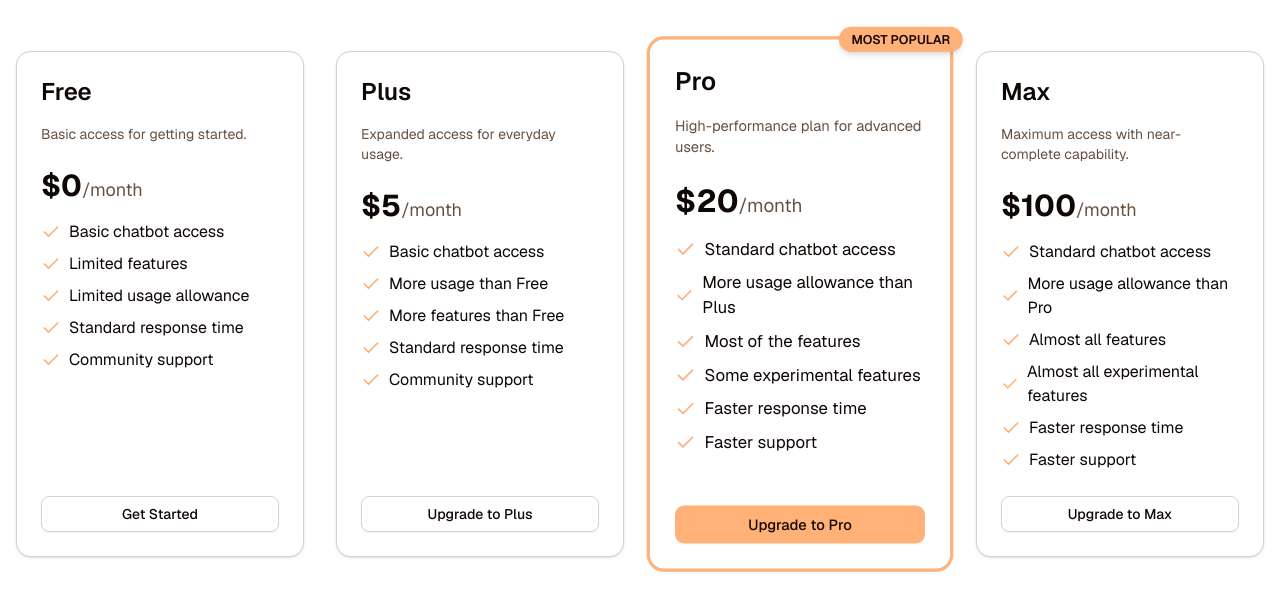
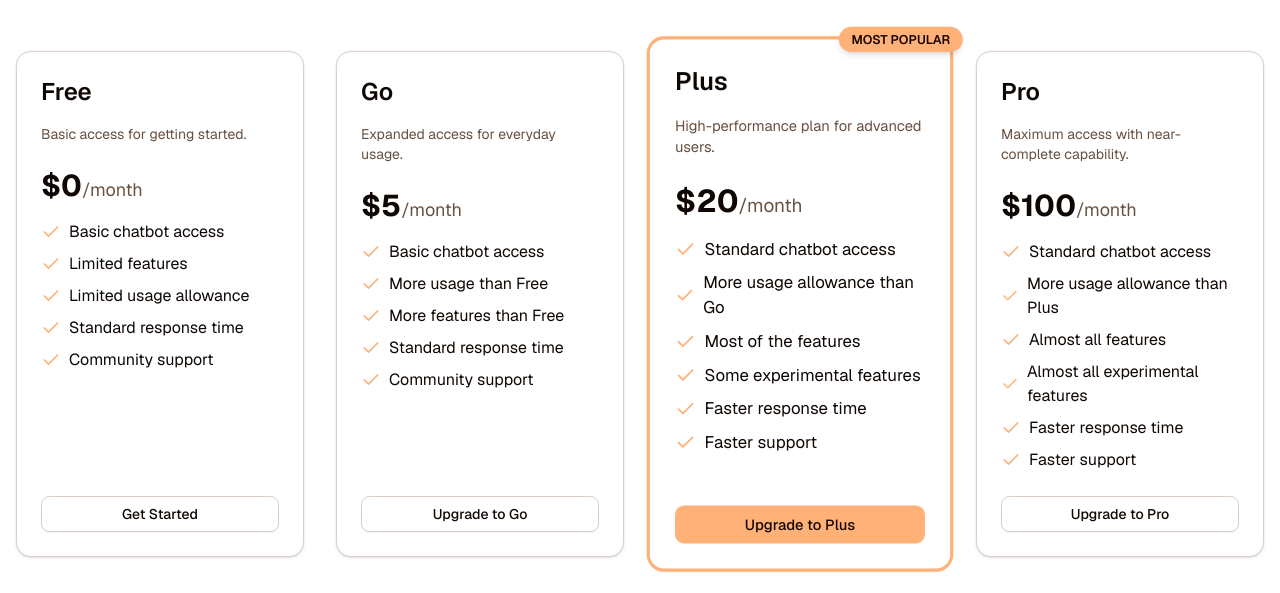
Before and after one commit to omagoduck/just-check, a Next.js app: page /upgrade in a window 1280 px wide. Shown: the part 185-778 px from the top of the page. Built offline with nearby package versions, Linux system fonts and the light colour scheme; no server answers.

Commit message:
refactor(subscription): rename paid plans from plus/pro/max to go/plus/pro

```diff
--- a/src/app/api/webhooks/dodo/route.ts
+++ b/src/app/api/webhooks/dodo/route.ts
@@ -89,28 +89,28 @@ const DODO_WEBHOOK_SECRET = process.env.DODO_WEBHOOK_SECRET;
 // =============================================================================
 
 // This object defines how much AI usage cost each subscription plan allows per UTC day.
-// The key is the plan ID (e.g., "free_monthly", "plus_monthly") and the value is the message allowance.
+// The key is the plan ID (e.g., "free_monthly", "go_monthly") and the value is the message allowance.
 // The allowance is cost of cents allocation per daily UTC window.
 // Values are product-defined daily allowances.
 //
 // Example:
 // - "free_monthly" plan: 0 of equivalent cost
-// - "plus_monthly" plan: 13.5 of equivalent cost per day
-// - "pro_monthly" plan: 55 of equivalent cost per day
-// - "max_monthly" plan: 280 of equivalent cost per day
+// - "go_monthly" plan: 13.5 of equivalent cost per day
+// - "plus_monthly" plan: 55 of equivalent cost per day
+// - "pro_monthly" plan: 280 of equivalent cost per day
 const PLAN_ALLOWANCES: Record<string, number> = {
   free_monthly: 0,
-  plus_monthly: 13.5,
-  pro_monthly: 55,
-  max_monthly: 280,
+  go_monthly: 13.5,
+  plus_monthly: 55,
+  pro_monthly: 280,
 };
 
 // Helper function to map Dodo product ID to internal plan ID
 function getPlanIdFromProductId(productId: string): string | null {
   const reverseMap: Record<string, string> = {
+    [DODO_PRODUCT_IDS[PRODUCT_IDS.GO_MONTHLY]]: 'go_monthly',
     [DODO_PRODUCT_IDS[PRODUCT_IDS.PLUS_MONTHLY]]: 'plus_monthly',
     [DODO_PRODUCT_IDS[PRODUCT_IDS.PRO_MONTHLY]]: 'pro_monthly',
-    [DODO_PRODUCT_IDS[PRODUCT_IDS.MAX_MONTHLY]]: 'max_monthly',
   };
   return reverseMap[productId] || null;
 }
--- a/src/app/checkout/success/page.tsx
+++ b/src/app/checkout/success/page.tsx
@@ -42,7 +42,7 @@ export default function CheckoutSuccessPage() {
         </div>
       </header>
 
-      <div className="container mx-auto px-4 py-12 flex items-center justify-center min-h-[calc(100vh-theme(spacing.48))]">
+      <div className="container mx-auto px-4 py-12 flex items-center justify-center min-h-[calc(100vh-(--spacing(48)))]">
         <Card className="max-w-md w-full text-center">
           <CardHeader className="pb-4">
             <div className="mx-auto mb-4 flex h-20 w-20 items-center justify-center rounded-full bg-green-100 dark:bg-green-900/20">
@@ -50,27 +50,27 @@ export default function CheckoutSuccessPage() {
             </div>
             <CardTitle className="text-3xl font-bold">Payment Successful!</CardTitle>
             <CardDescription className="text-base">
-              Thank you for upgrading to {APP_BRAND_NAME} Pro. Your account has been successfully upgraded.
+              Thank you for upgrading your {APP_BRAND_NAME} plan. Your account has been successfully upgraded.
             </CardDescription>
           </CardHeader>
           <CardContent className="space-y-4">
             <div className="rounded-lg bg-muted p-4 text-sm">
-              <p className="text-muted-foreground mb-2">What's next?</p>
+              <p className="text-muted-foreground mb-2">What&apos;s next?</p>
               <ul className="space-y-2 text-left">
                 <li className="flex items-start gap-2">
-                  <CheckCircle2 className="h-5 w-5 text-green-600 dark:text-green-500 mt-0.5 flex-shrink-0" />
+                  <CheckCircle2 className="h-5 w-5 text-green-600 dark:text-green-500 mt-0.5 shrink-0" />
                   <span>Access to premium AI models</span>
                 </li>
                 <li className="flex items-start gap-2">
-                  <CheckCircle2 className="h-5 w-5 text-green-600 dark:text-green-500 mt-0.5 flex-shrink-0" />
+                  <CheckCircle2 className="h-5 w-5 text-green-600 dark:text-green-500 mt-0.5 shrink-0" />
                   <span>Unlimited message history</span>
                 </li>
                 <li className="flex items-start gap-2">
-                  <CheckCircle2 className="h-5 w-5 text-green-600 dark:text-green-500 mt-0.5 flex-shrink-0" />
+                  <CheckCircle2 className="h-5 w-5 text-green-600 dark:text-green-500 mt-0.5 shrink-0" />
                   <span>Priority support with faster response times</span>
                 </li>
                 <li className="flex items-start gap-2">
-                  <CheckCircle2 className="h-5 w-5 text-green-600 dark:text-green-500 mt-0.5 flex-shrink-0" />
+                  <CheckCircle2 className="h-5 w-5 text-green-600 dark:text-green-500 mt-0.5 shrink-0" />
                   <span>Advanced integrations and features</span>
                 </li>
               </ul>
--- a/src/app/upgrade/page.tsx
+++ b/src/app/upgrade/page.tsx
@@ -29,7 +29,7 @@ import { toast } from "sonner";
 
 // Pricing plan interface defining the structure for each plan card
 interface PricingPlan {
-  name: string;           // Plan name (Free, Plus, Pro, Max)
+  name: string;           // Plan name (Free, Go, Plus, Pro)
   description: string;    // Short description of the plan
   price: string;          // Display price (e.g., "$10/month")
   features: string[];     // List of features included
@@ -54,7 +54,7 @@ const pricingPlans: PricingPlan[] = [
     buttonText: "Get Started",
   },
   {
-    name: "Plus",
+    name: "Go",
     description: "Expanded access for everyday usage.",
     price: "$5/month",
     features: [
@@ -64,40 +64,40 @@ const pricingPlans: PricingPlan[] = [
       "Standard response time",
       "Community support",
     ],
-    buttonText: "Upgrade to Plus",
-    productId: PRODUCT_IDS.PLUS_MONTHLY,
+    buttonText: "Upgrade to Go",
+    productId: PRODUCT_IDS.GO_MONTHLY,
   },
   {
-    name: "Pro",
+    name: "Plus",
     description: "High-performance plan for advanced users.",
     price: "$20/month",
     features: [
       "Standard chatbot access",
-      "More usage allowance than Plus",
+      "More usage allowance than Go",
       "Most of the features",
       "Some experimental features",
       "Faster response time",
       "Faster support",
     ],
-    buttonText: "Upgrade to Pro",
+    buttonText: "Upgrade to Plus",
     highlight: true,
     badge: "Most Popular",
-    productId: PRODUCT_IDS.PRO_MONTHLY,
+    productId: PRODUCT_IDS.PLUS_MONTHLY,
   },
   {
-    name: "Max",
+    name: "Pro",
     description: "Maximum access with near-complete capability.",
     price: "$100/month",
     features: [
       "Standard chatbot access",
-      "More usage allowance than Pro",
+      "More usage allowance than Plus",
       "Almost all features",
       "Almost all experimental features",
       "Faster response time",
       "Faster support",
     ],
-    buttonText: "Upgrade to Max",
-    productId: PRODUCT_IDS.MAX_MONTHLY,
+    buttonText: "Upgrade to Pro",
+    productId: PRODUCT_IDS.PRO_MONTHLY,
   },
 ];
 
--- a/src/lib/subscription-utils.ts
+++ b/src/lib/subscription-utils.ts
@@ -5,17 +5,17 @@
 
 // ============ Product IDs ============
 export const PRODUCT_IDS = {
+  GO_MONTHLY: 'go_monthly',
   PLUS_MONTHLY: 'plus_monthly',
   PRO_MONTHLY: 'pro_monthly',
-  MAX_MONTHLY: 'max_monthly',
 } as const;
 
 export type ProductId = typeof PRODUCT_IDS[keyof typeof PRODUCT_IDS];
 
 export const DODO_PRODUCT_IDS: Record<ProductId, string> = {
-  [PRODUCT_IDS.PLUS_MONTHLY]: 'pdt_0NaLUT3efOeN5ZFe8uOEy',
-  [PRODUCT_IDS.PRO_MONTHLY]: 'pdt_0NaLUXSIIoUb7EVgGTGKd',
-  [PRODUCT_IDS.MAX_MONTHLY]: 'pdt_0NaPF2KF5ViAIUsoZDhWk',
+  [PRODUCT_IDS.GO_MONTHLY]: 'pdt_0NaLUT3efOeN5ZFe8uOEy',
+  [PRODUCT_IDS.PLUS_MONTHLY]: 'pdt_0NaLUXSIIoUb7EVgGTGKd',
+  [PRODUCT_IDS.PRO_MONTHLY]: 'pdt_0NaPF2KF5ViAIUsoZDhWk',
 };
 
 export function getDodoProductId(productId: string): string | null {
@@ -31,15 +31,15 @@ export function getDodoProductId(productId: string): string | null {
  */
 export const PLAN_DISPLAY_NAMES: Record<string, string> = {
   free_monthly: 'Free',
+  go_monthly: 'Go',
   plus_monthly: 'Plus',
   pro_monthly: 'Pro',
-  max_monthly: 'Max',
 };
 
 /**
  * Get the user-friendly display name for a subscription plan ID
- * @param planId - The internal plan ID (e.g., 'plus_monthly')
- * @returns The display name (e.g., 'Plus')
+ * @param planId - The internal plan ID (e.g., 'go_monthly')
+ * @returns The display name (e.g., 'Go')
  */
 export function getPlanDisplayName(planId: string): string {
   return PLAN_DISPLAY_NAMES[planId] || planId.replace(/_/g, ' ');
--- a/src/types/subscription.ts
+++ b/src/types/subscription.ts
@@ -3,7 +3,7 @@
  * Represents the subscription information needed on the client side
  */
 export interface SubscriptionData {
-  /** Internal plan identifier (e.g., "free_monthly", "plus_monthly", "pro_monthly", "max_monthly") */
+  /** Internal plan identifier (e.g., "free_monthly", "go_monthly", "plus_monthly", "pro_monthly") */
   planId: string;
   /** Subscription status: active, cancelled, trialing, past_due, etc. */
   status: string;
```
Also changed, not shown: 1 other file (tests, documents, lock files or other folders).
